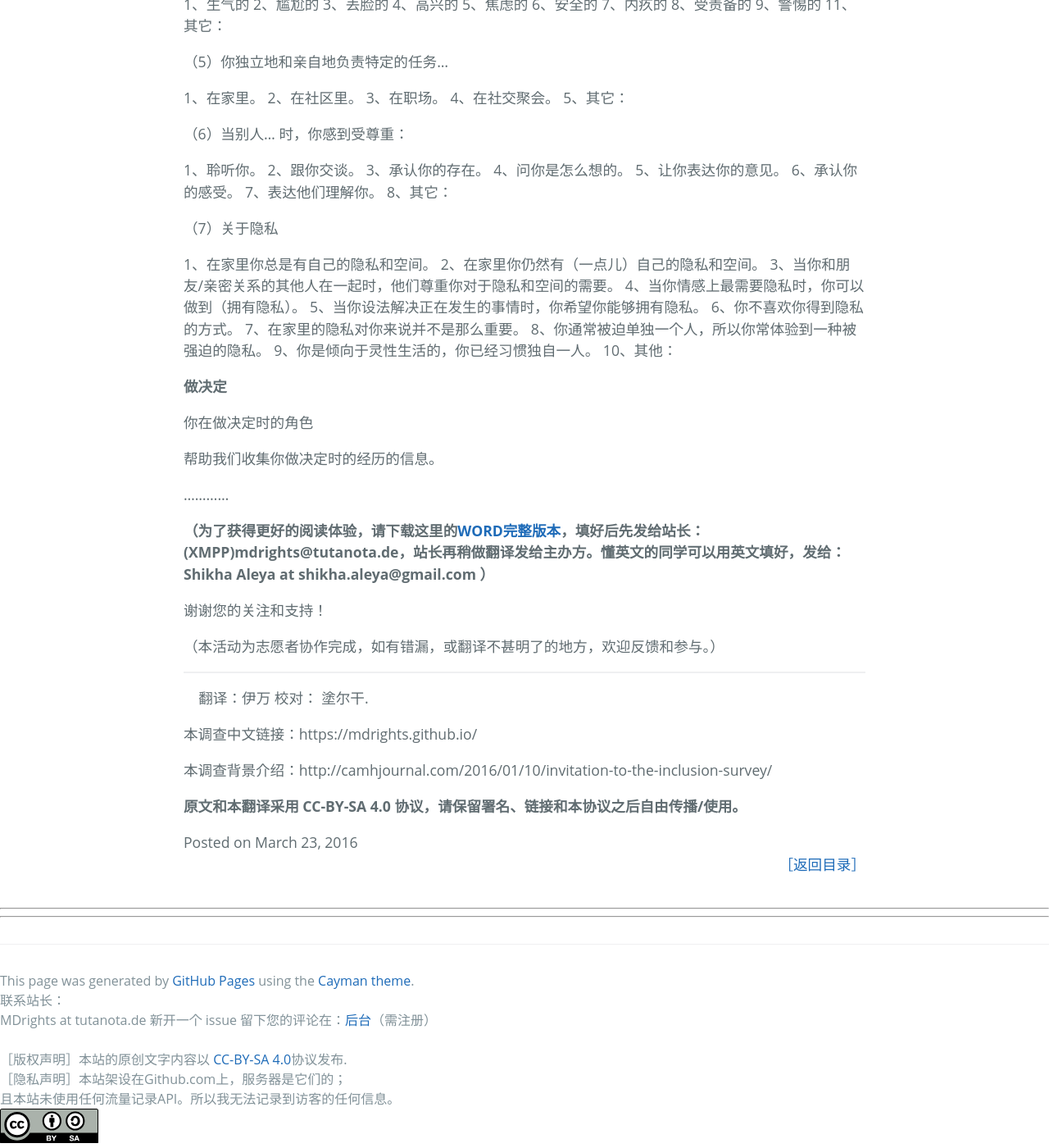
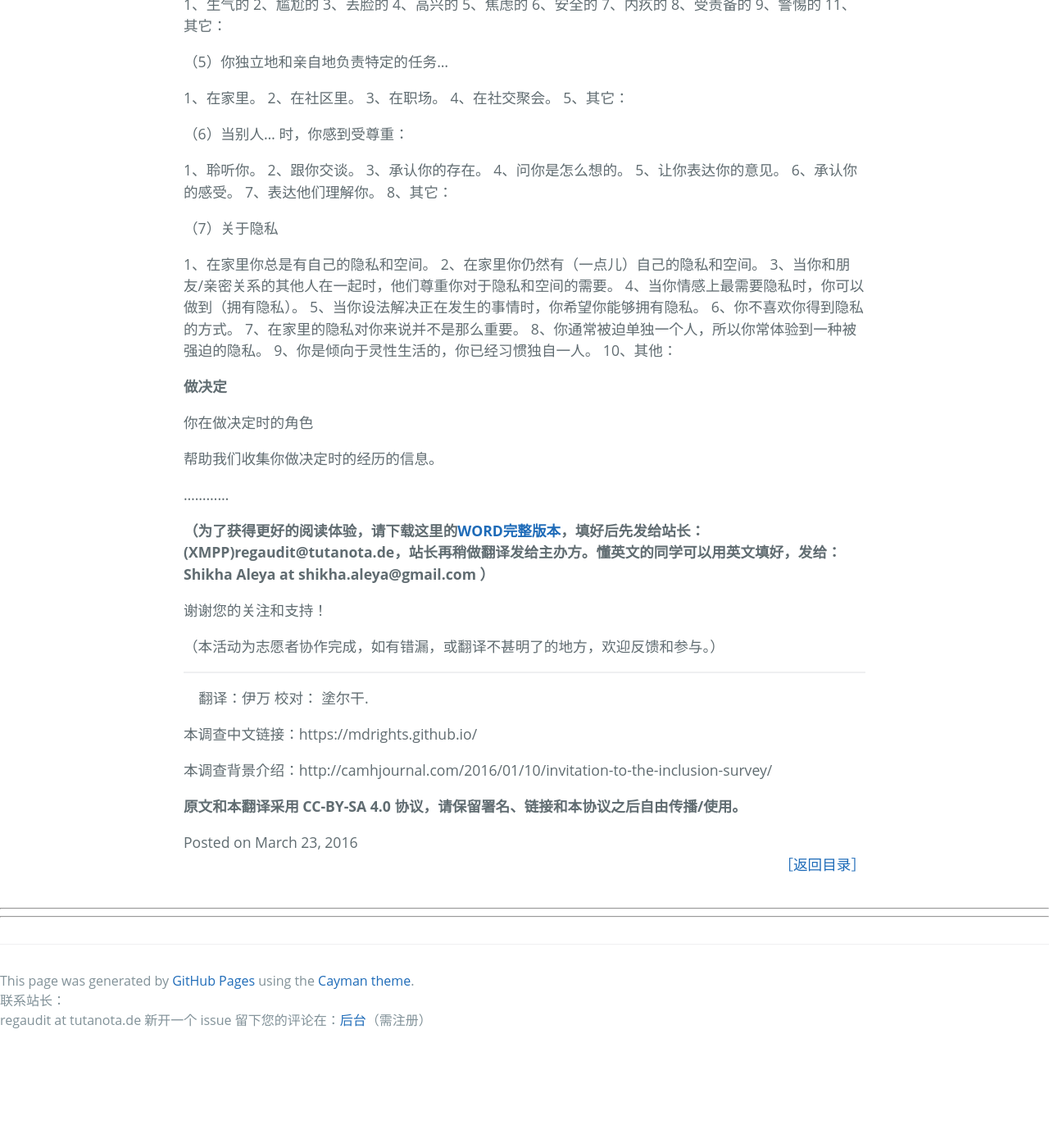
Before and after one commit to regaudit/survivor-cn, a Jekyll site: the page built from news/_posts/2016-03-23-问卷调查-社会心理残障者融合-好的做法.md, in a window 1280 px wide and 1400 px high, scrolled down 2480 px. Shown: the whole window at 82% size. Built offline with Jekyll 4.4.1, drawn with Linux system fonts in a browser that asks for light colours; after the commit the page ends 3736 px from its top, so only the background shows below that; some of the changed text lies outside the part shown.

Commit message:
update configs

```diff
--- a/_config.yml
+++ b/_config.yml
@@ -1,11 +1,11 @@
 # Site settings
 title: 精神科幸存者运动 ——超越精神医学
-email: mdrights@tutanota.de
+email: regaudit@tutanota.de
 tagline: Go beyond Coercive Psychiatry
 description: >
   独立人格－独立生活－包容异己－关注边缘
-baseurl: "https://mdrights.github.io/beyond-psychiatry"
-url: "https://mdrights.github.io"
+baseurl: "https://regaudit.github.io/survivor-cn"
+url: "https://regaudit.github.io"
 timezone: UTC
 excerpt_separator: <!--more-->
 
@@ -19,7 +19,7 @@
 # redcarpet:
 #  extensions: ["tables", "autolink", "strikethrough", "space_after_headers", "with_toc_data", "fenced_code_blocks"]
 exclude: [Gemfile, Gemfile.lock]
-enforce_ssl: mdrights.github.io
+enforce_ssl: regaudit.github.io
 # permalink: /posts/:year/:month/:title.html
 permalink: /posts/:title.html
 
--- a/_includes/footer.html
+++ b/_includes/footer.html
@@ -2,10 +2,9 @@
 <footer class="site-footer">
         <span class="site-footer-credits">This page was generated by <a href="https://pages.github.com">GitHub Pages</a> using the <a href="https://github.com/jasonlong/cayman-theme">Cayman theme</a>.</span><br />
         <span class="site-footer-credits">联系站长：<br />
-		MDrights at tutanota.de
-		新开一个 issue 留下您的评论在：<a href="https://github.com/mdrights/beyond-psychiatry/issues">后台</a>（需注册）<br />
-<!--		PGP密钥：<a href="{{ site.baseurl }}/MDrights.pgp">［下载］</a> [指纹] AC8F 67E6 B0F4 05FA F369  B055 46B0 E2D3 72A0 DBE7 <br />
- <a href="http://www.douban.com/people/swycn">塗尔干</a>.-->
+		regaudit at tutanota.de
+		新开一个 issue 留下您的评论在：<a href="https://github.com/regaudit/survivor-cn/issues">后台</a>（需注册）<br />
+<!--		PGP密钥：<a href="{{ site.baseurl }}/****s.pgp">［下载］</a> [指纹] AC8F 67E6 B0F4 05FA F369  B055 46B0 E2D3 72A0 DBE7 <br />
 	</span><br />
 	<span class="site-footer-credits">［版权声明］本站的原创文字内容以 <a href=https://creativecommons.org/licenses/by-sa/4.0/deed.zh>CC-BY-SA 4.0</a>协议发布.</span><br />
 	<span class="site-footer-credits">［隐私声明］本站架设在Github.com上，服务器是它们的；<br />
```
